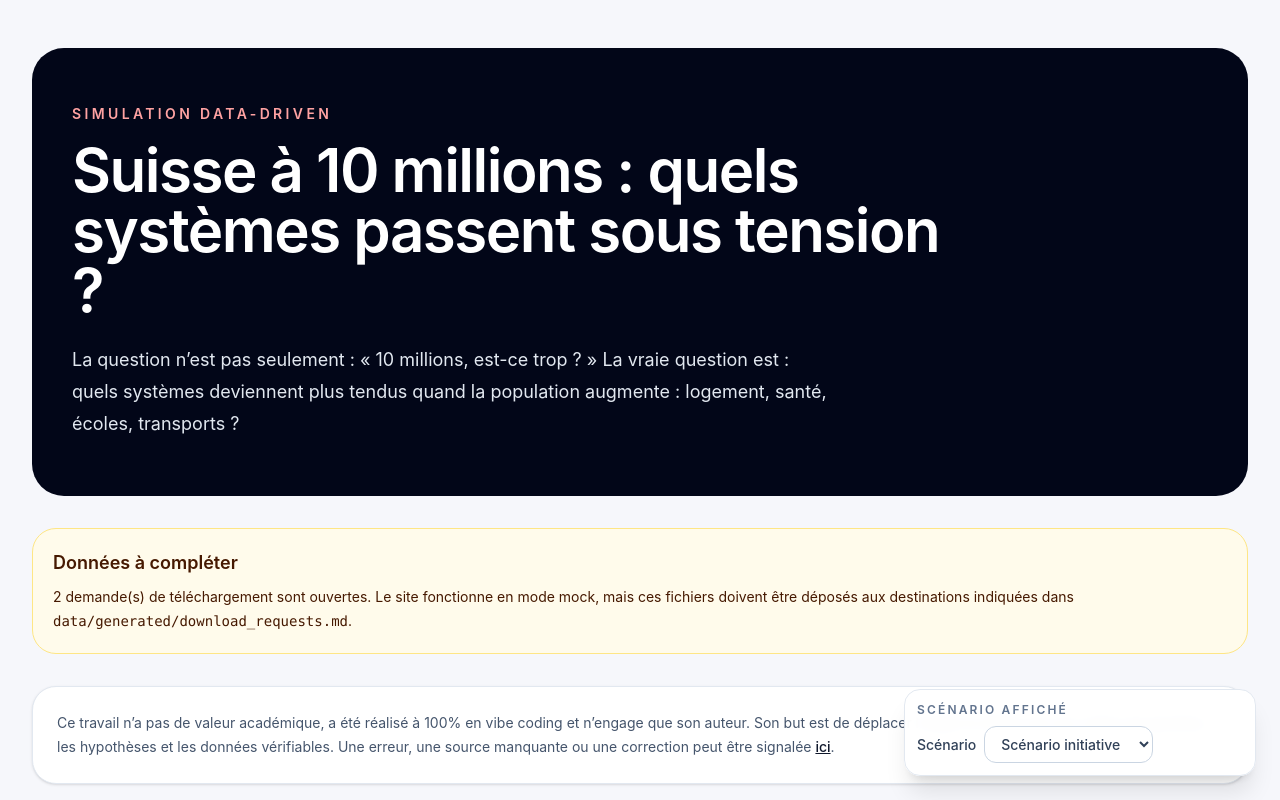
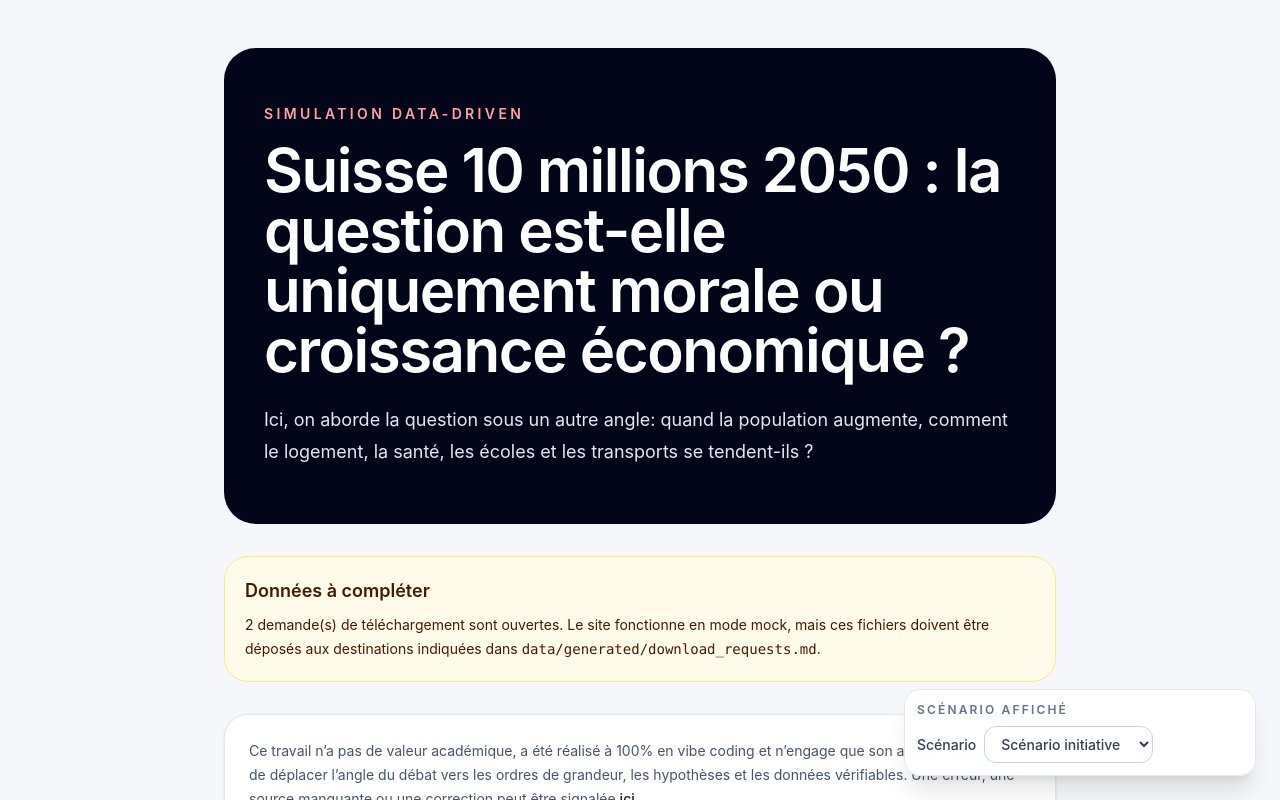
Before and after one commit to evaletolab/swiss-10m-dashboard, a React (Vite) app: page / in a window 1280 px wide. Shown: the top 800 px of the page. Built offline with nearby package versions, Linux system fonts and the light colour scheme.

Commit message:
Refine hero copy and page width.

```diff
--- a/src/app/App.tsx
+++ b/src/app/App.tsx
@@ -62,7 +62,7 @@ function App() {
   const baseYear = Number(summary.geneva?.baseYear ?? summary.baseYear ?? 2024)
 
   return (
-    <main className="mx-auto max-w-7xl px-4 py-8 md:px-8 md:py-12">
+    <main className="mx-auto max-w-[var(--container-4xl)] px-4 py-8 md:px-8 md:py-12">
       <div className="fixed bottom-4 left-4 right-4 z-50 rounded-2xl border border-slate-200 bg-white/95 p-3 shadow-xl backdrop-blur md:bottom-6 md:left-auto md:right-6 md:w-[22rem]">
         <p className="mb-2 text-xs font-semibold uppercase tracking-[0.18em] text-slate-500">Scénario affiché</p>
         <ScenarioSelector value={scenario} onChange={setScenario} />
--- a/src/content/narrative.ts
+++ b/src/content/narrative.ts
@@ -1,6 +1,6 @@
 export const narrative = {
-  title: 'Suisse à 10 millions : quels systèmes passent sous tension ?',
-  framing: 'La question n’est pas seulement : « 10 millions, est-ce trop ? » La vraie question est : quels systèmes deviennent plus tendus quand la population augmente : logement, santé, écoles, transports ?',
+  title: 'Suisse 10 millions 2050 : la question est-elle uniquement morale ou croissance économique ?',
+  framing: 'Ici, on aborde la question sous un autre angle: quand la population augmente, comment le logement, la santé, les écoles et les transports se tendent-ils ?',
   fertility: 'Avec une fécondité basse, la Suisse ne remplace plus ses générations. Il faut donc poser la vraie question : quelle compensation migratoire, à quel rythme, et avec quelles infrastructures ?',
   arithmetic: 'Si la population augmente plus vite que les logements, la tension ne relève pas d’une opinion. Elle relève de l’arithmétique.',
 }
```
